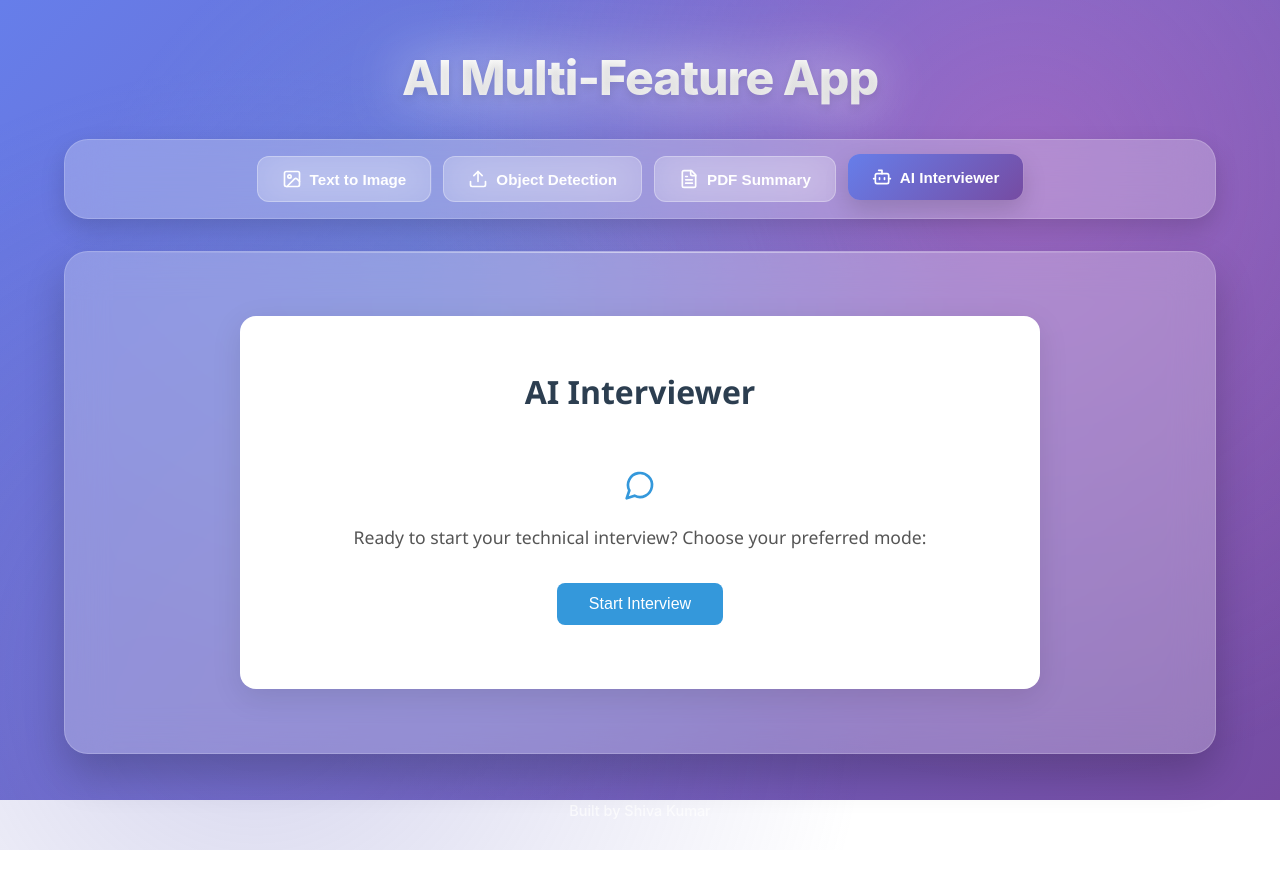
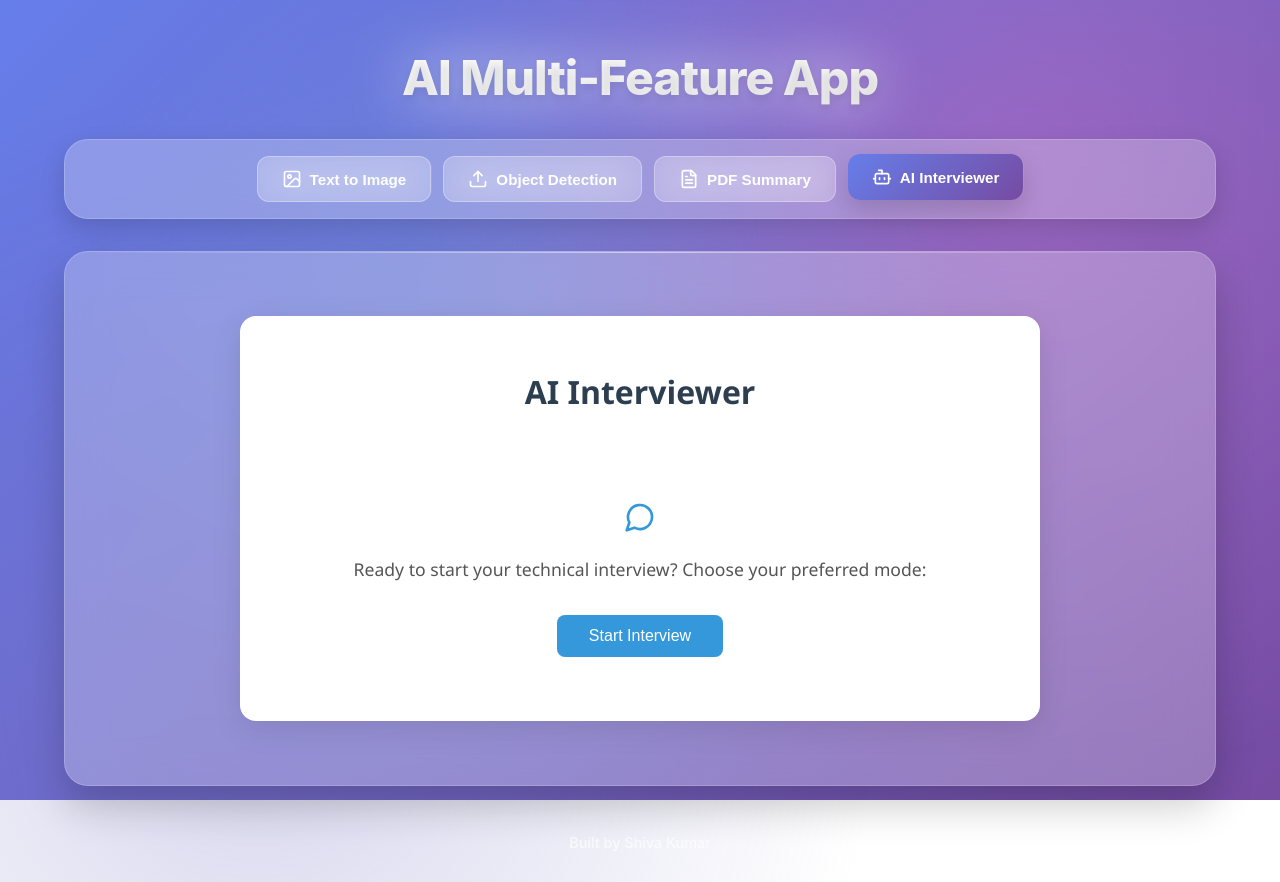
Before and after one commit to shivakumarcodes/AI_APP, a React (Vite) app in the folder client/: page / in a window 1280 px wide. Both pictures are taken after a click on the button "AI Interviewer". Before the commit the page ends 850 px from the top, so only its background shows below. Built offline with nearby package versions, Linux system fonts and the light colour scheme.

Commit message:
animation fixed

```diff
--- a/client/src/components/AIInterviewer.jsx
+++ b/client/src/components/AIInterviewer.jsx
@@ -335,7 +335,7 @@ const AIInterviewer = () => {
   }
 
   return (
-    <div className="interview-container">
+    <div className="interview-container feature-section">
       <h1 className="interview-title">AI Interviewer</h1>
 
       {renderError()}
```
